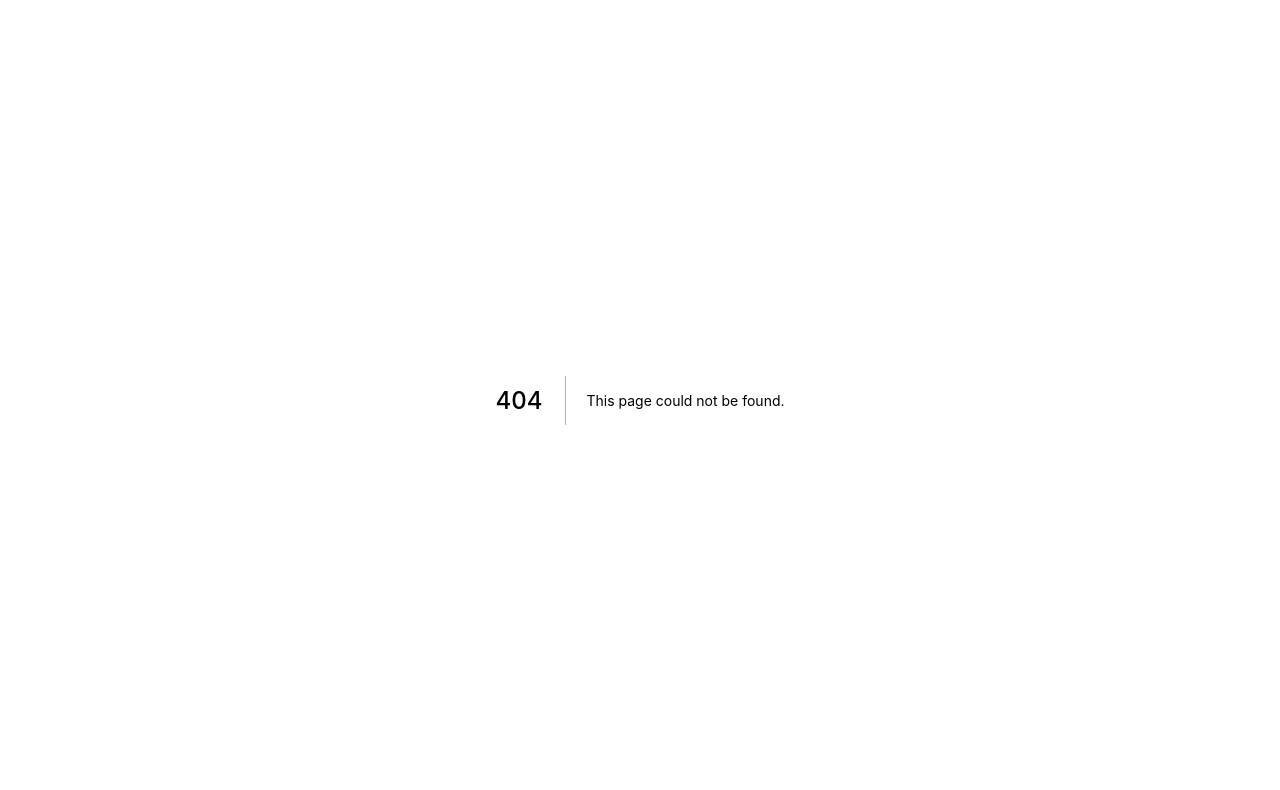
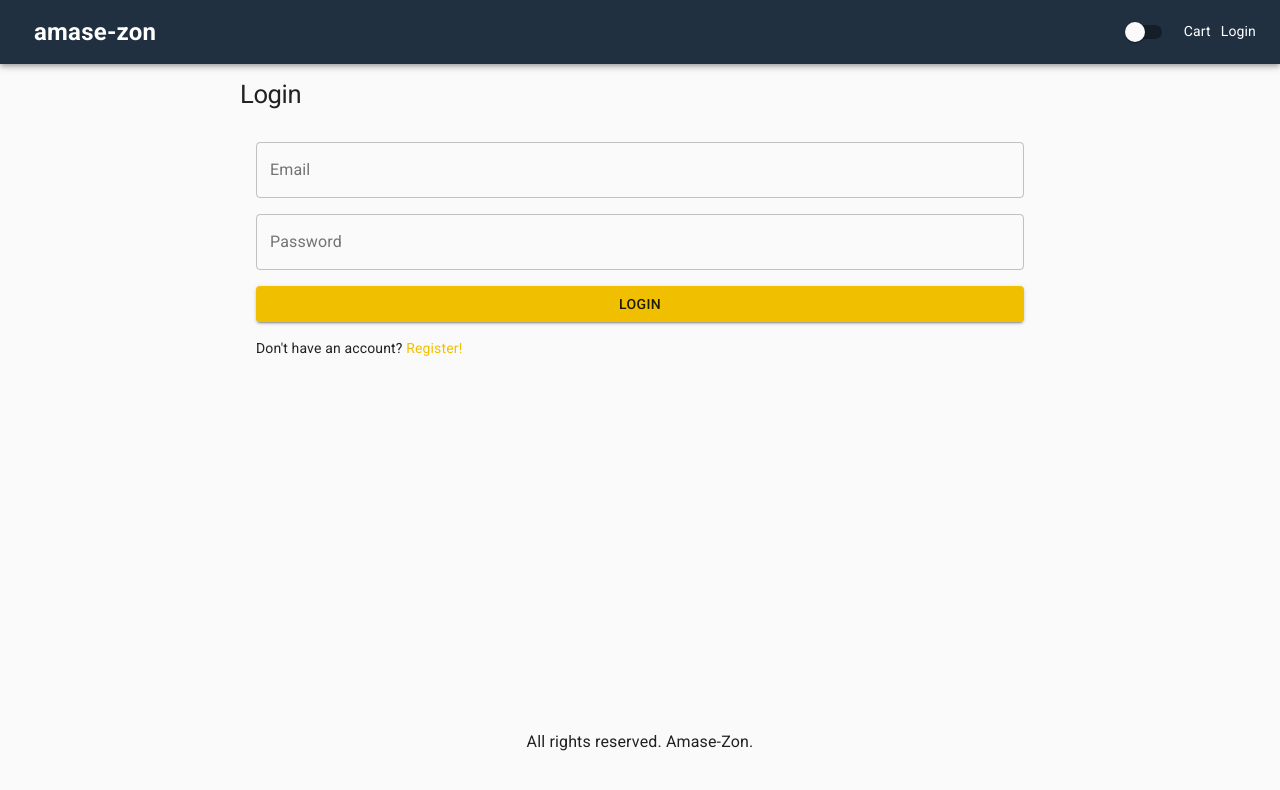
Before and after one commit to grenadiadrian/amase-zon, a Next.js app: page /login in a window 1280 px wide. Before the commit this address had no page. Shown: the top 790 px of the page. Built offline with nearby package versions, Linux system fonts and the light colour scheme.

Commit message:
Create Login Page

```diff
--- /dev/null
+++ b/pages/login.js
@@ -0,0 +1,31 @@
+import Layout from "@/components/Layout";
+import useStyles from "@/utils/styles";
+import NextLink from 'next/link'
+import { Button, Link, List, ListItem, TextField, Typography } from "@material-ui/core";
+
+export default function LoginScreen() {
+  const classes = useStyles()
+  return (
+    <Layout title='login'>
+      <form className={classes.form}>
+        <Typography component='h1' variant='h1'>
+          Login
+        </Typography>
+        <List>
+          <ListItem>
+            <TextField variant='outlined' fullWidth id='email' label='Email' inputProps={{ type: 'email' }} />
+          </ListItem>
+          <ListItem>
+            <TextField variant='outlined' fullWidth id='password' label='Password' inputProps={{ type: 'password' }}/>
+          </ListItem>
+          <ListItem>
+            <Button variant='contained' type='submit' fullWidth color='primary'>Login</Button>
+          </ListItem>
+          <ListItem>
+            Don't have an account?&nbsp;<NextLink href='/register' passHref><Link>Register!</Link></NextLink>
+          </ListItem>
+        </List>
+      </form>
+    </Layout>
+  )
+}
--- a/utils/styles.js
+++ b/utils/styles.js
@@ -27,6 +27,10 @@
     marginTop: 10,
     marginBottom: 10
   },
+  form: {
+    maxWidth: 800,
+    margin: '0 auto'
+  },
 })
 
 export default useStyles
```
Also changed, not shown: pages/cart.js (+6 -1 lines), pages/shipping.js (added, +11 -0 lines).
